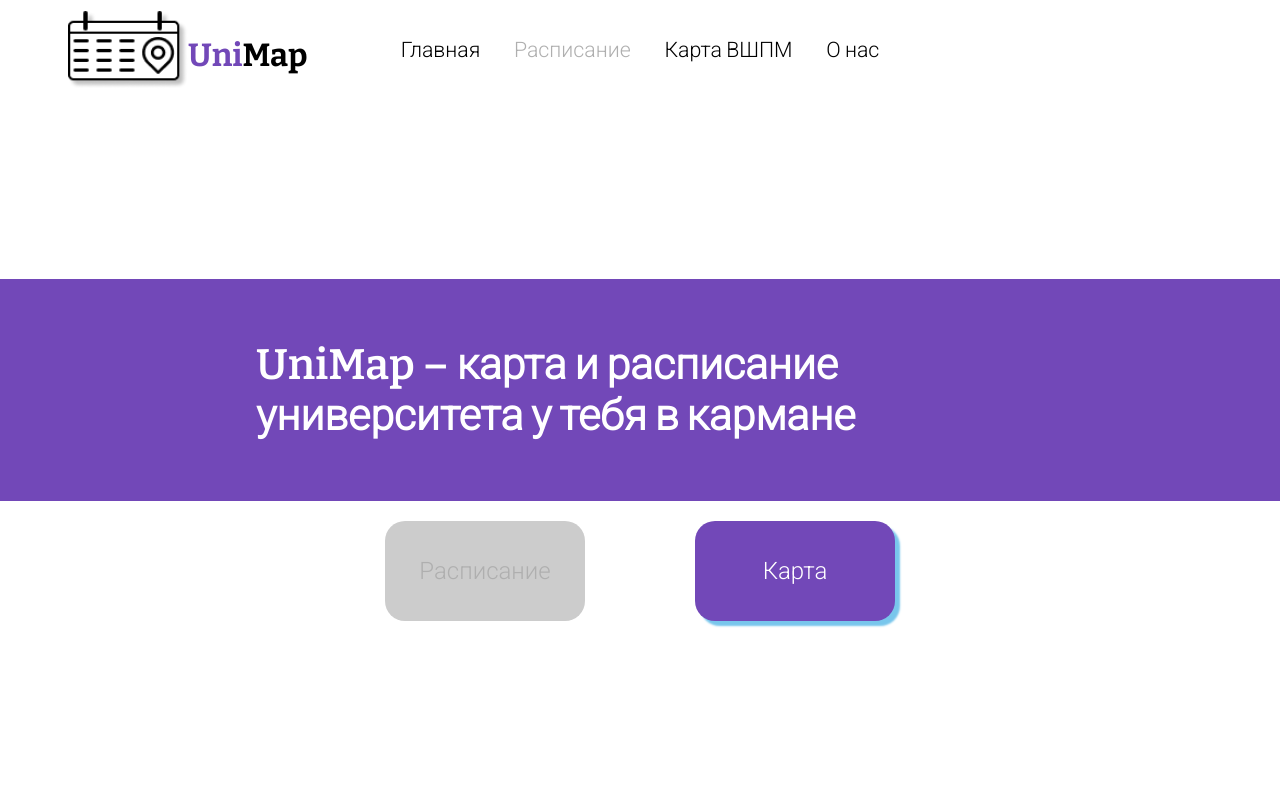
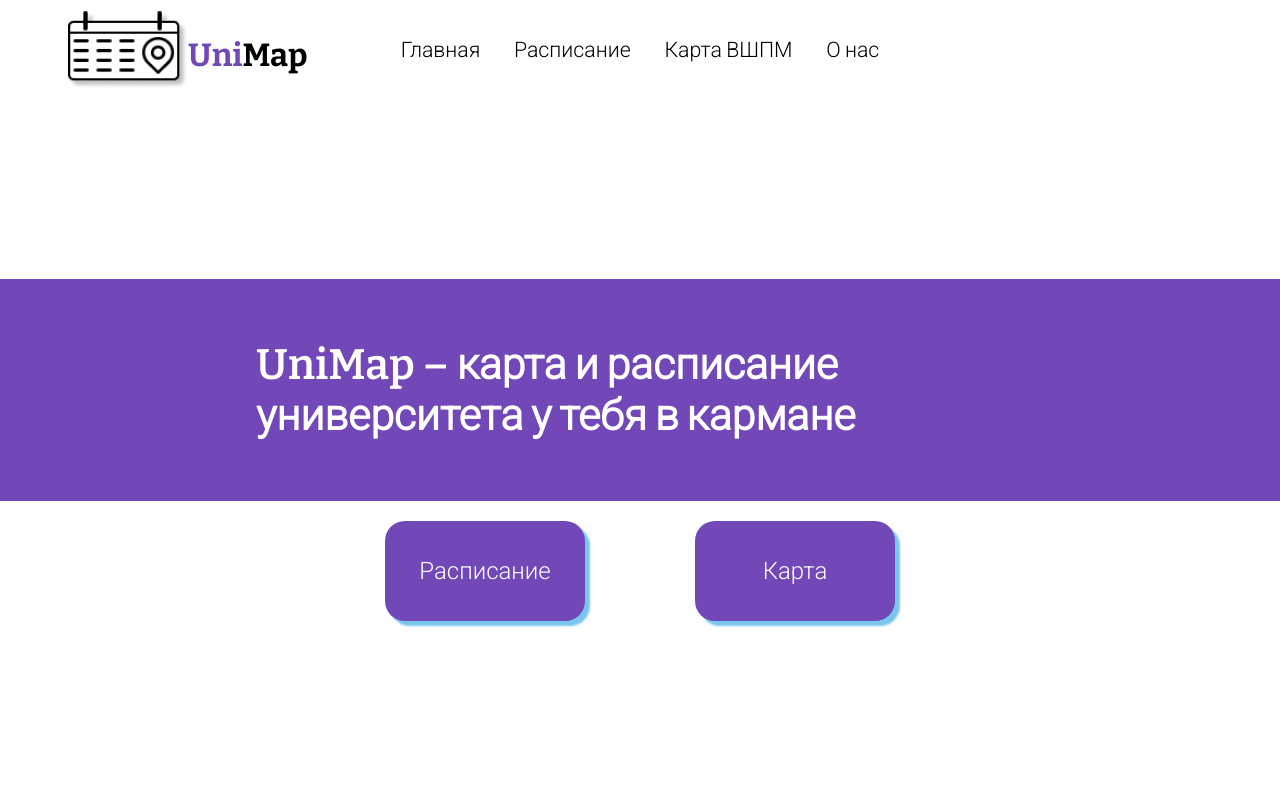
Before and after one commit to Alexcoratt/UniMap, a plain HTML site: page src/main/webapp/index.html in a window 1280 px wide. Shown: the top 800 px of the page. Drawn offline with nearby package versions, Linux system fonts and the light colour scheme.

Commit message:
Привязал к кнопке расписание ссылку на странцу с расписаниями на сайте вшпм

```diff
--- a/src/main/webapp/index.html
+++ b/src/main/webapp/index.html
@@ -24,8 +24,8 @@
 			</div>
 
 			<div class="button-container">
-				<form>
-					<button class="main dark unactive">
+				<form target="_blank" action="https://hspm.ru/studentam/raspisaniye-zanyatiy">
+					<button class="main dark">
 						Расписание
 					</button>
 				</form>
--- a/src/main/webapp/templates.html
+++ b/src/main/webapp/templates.html
@@ -32,7 +32,8 @@
 		</a>
 		<nav class="header-nav">
 			<a class="navlink" href="index.html">Главная</a>
-			<a class="navlink unactive">Расписание</a>
+			<a class="navlink" target="_blank"
+			href="https://hspm.ru/studentam/raspisaniye-zanyatiy">Расписание</a>
 			<a class="navlink" href="map.html">Карта ВШПМ</a>
 			<a class="navlink" href="about.html">О нас</a>
 		</nav>
```
Also changed, not shown: 1 other file.
